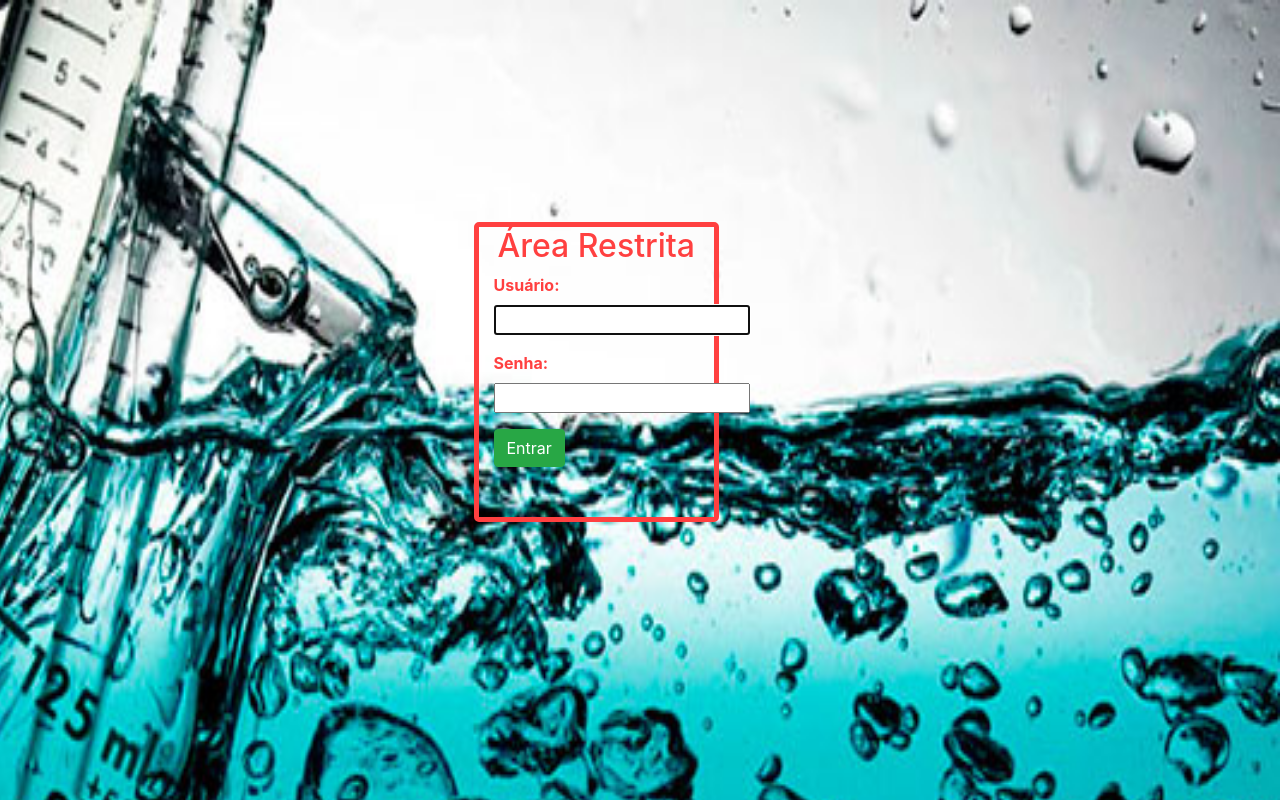
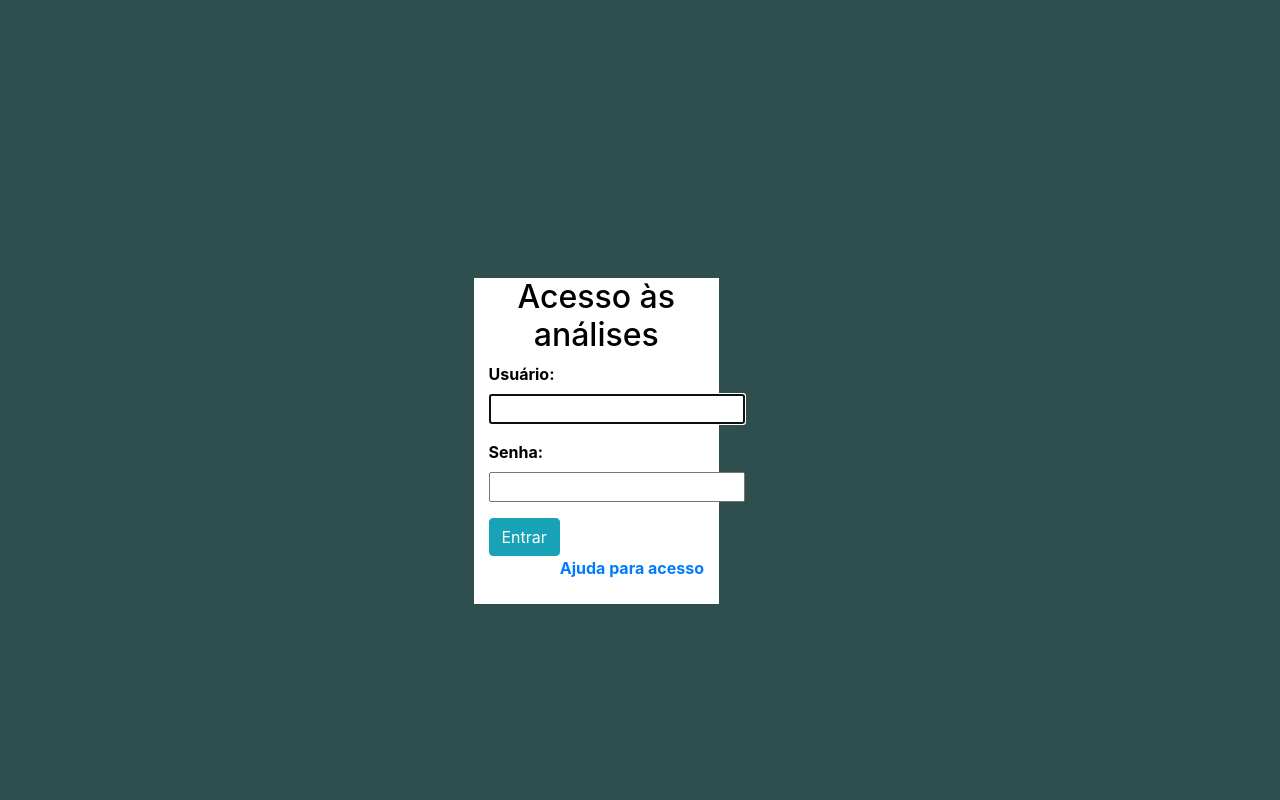
Before and after one commit to Francelmo87/laudos, a Django app: page / in a window 1280 px wide. Run offline with Django 3.2, Linux system fonts and the light colour scheme; some libraries are stand-ins or nearby versions.

Commit message:
padrao prefeitura

```diff
--- a/analise/settings.py
+++ b/analise/settings.py
@@ -97,7 +97,6 @@ USE_TZ = True
 STATIC_URL = '/static/'
 STATIC_ROOT = os.path.join(BASE_DIR, 'static')
 
-
 MEDIA_ROOT = 'mymedia'
 MEDIA_URL = '/media/'
 
--- a/templates/main.html
+++ b/templates/main.html
@@ -21,7 +21,7 @@
          <div class="card-columns ">
             <div class="card border-primary mt-3" style="width: auto; height: 700px">
                 <div class="center ">
-                    <iframe height="690" src="{{ c.pdf.url }}" width="800"></iframe>
+                    <iframe src="{{ c.pdf.url }}" height="690"  width="800"></iframe>
                 </div>
             </div>
          </div>
--- a/templates/registration/login.html
+++ b/templates/registration/login.html
@@ -12,9 +12,9 @@
 
   <style>
     body{
-        color: #FF4040;
+        color: #000000;
         font-weight: bold;
-        background-image: url(static/laboratorio.jpg);
+        background-color: #2F4F4F;
         background-repeat: no-repeat;
         background-position: right top;
         background-attachment: scroll;
@@ -25,11 +25,15 @@
 <body>
 <div class="container mt-4">
   <form method="POST">{% csrf_token %}
-    <div class="row" style="margin-left:35%; margin-top:20%">
-        <div class="col-4" style="border: 2px solid;border-radius: 5px;border-width: 5px;padding-bottom: 50px">
-          <h2 class="text-center">Área Restrita</h2>
+    <div class="row" style="margin-left:35%; margin-top:25%">
+        <div class="col-4" style="padding-bottom: 0px;background-color: white">
+          <h2 class="text-center" style="">Acesso às análises</h2>
             {{ form.as_p }}
-         <button type="submit" class="btn btn-success">Entrar</button>
+            <button type="submit" class="btn btn-info">Entrar</button>
+              <div style="text-align: right">
+              <a href="#"  data-toggle="tooltip" title="USUÁRIO: Digite o tipo de pessoa: PJ ou PF + Numero do CNPJ ou CPF(tudo junto sem barra e traços)
+              SENHA: Digite a palavra 'saae' (minúsculo) + número do Protocolo">Ajuda para acesso</a>
+              </div>
       <br></div>
     </div>
   </form>
```
Also changed, not shown: base/migrations/0001_initial.py, static/laboratorio.jpg (deleted), 1 other file.
